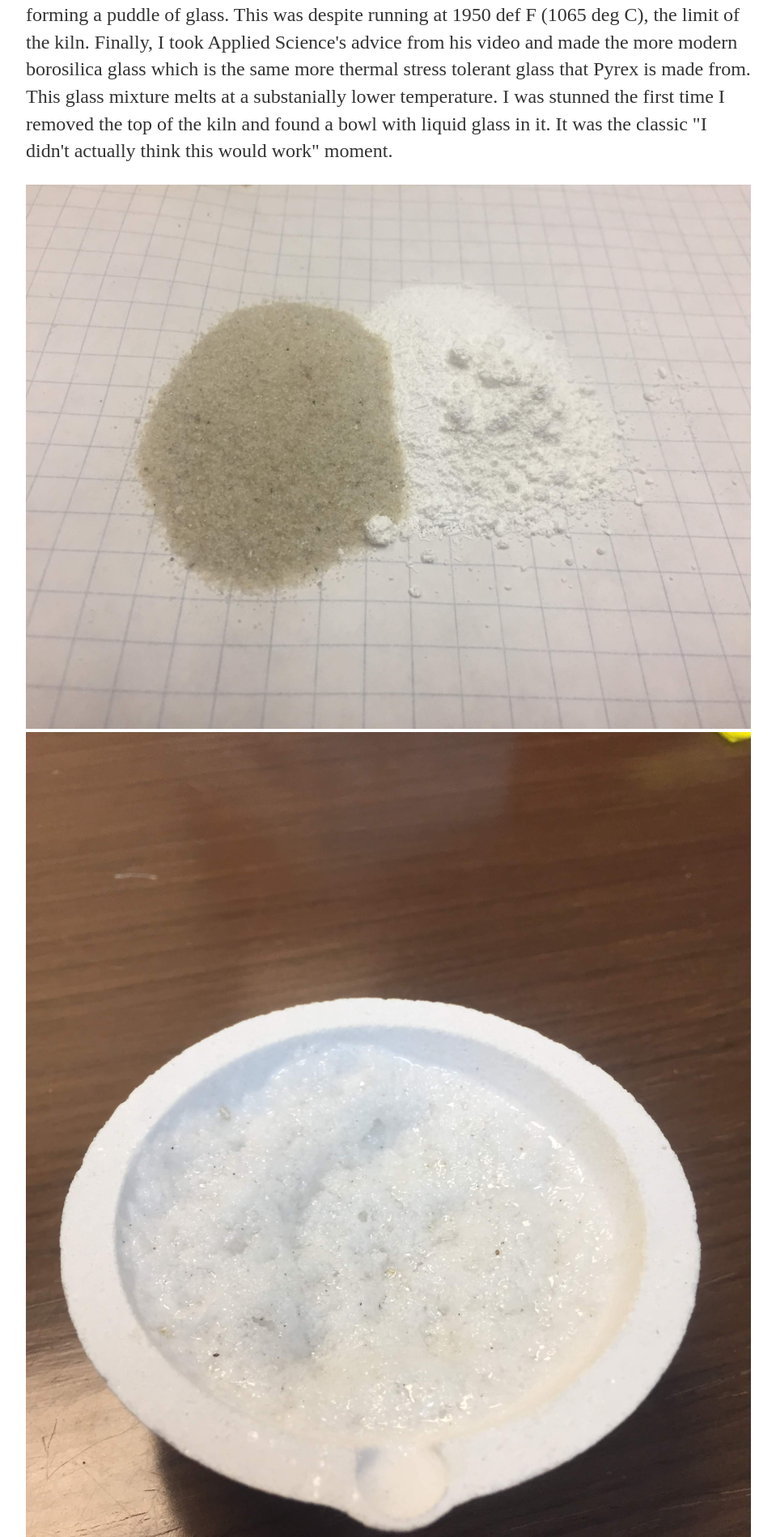
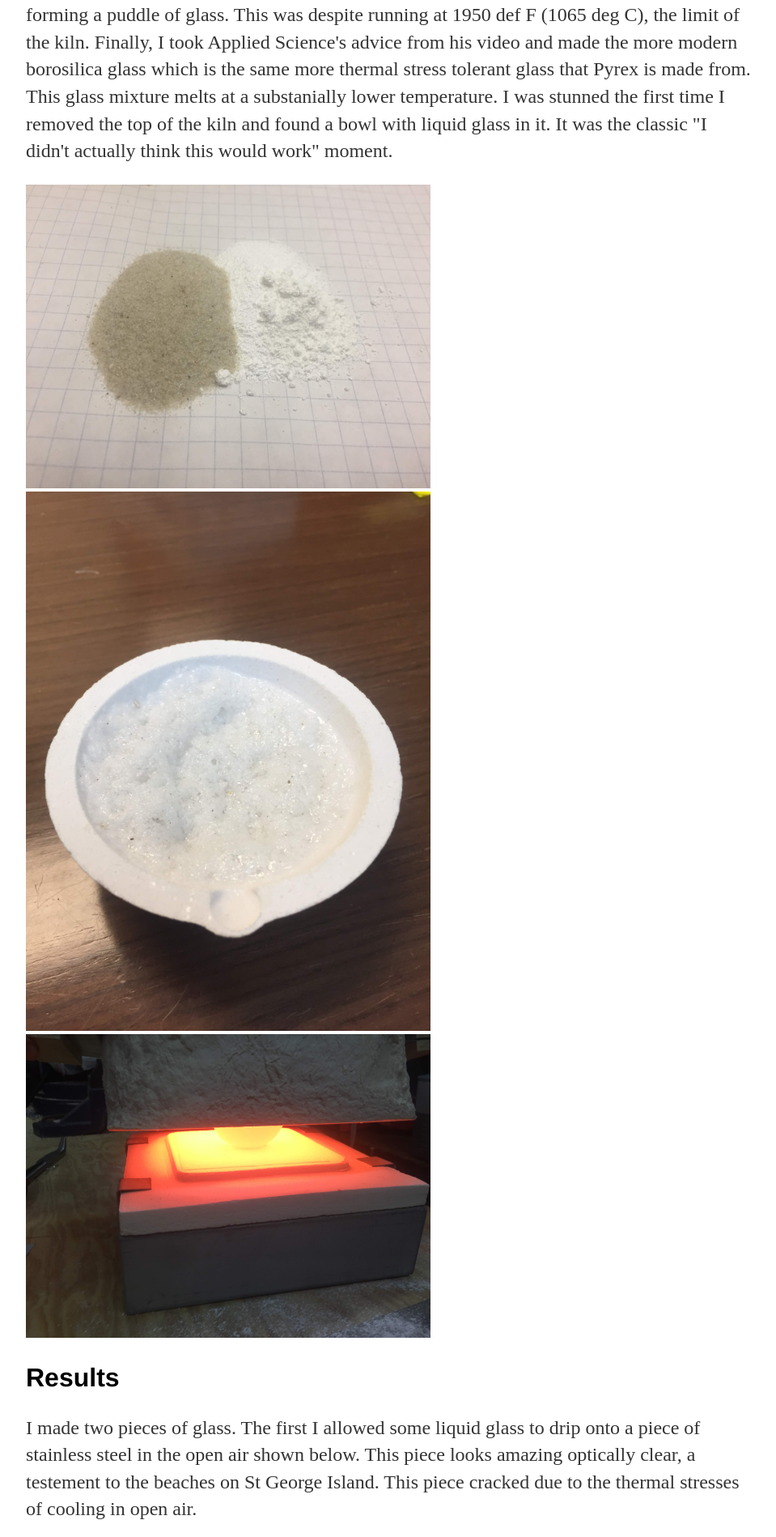
Before and after one commit to pburgeson/pburgeson.github.io, a Jekyll site: the page built from diy_glass/index.html, in a window 1280 px wide. Shown: the part 2589-4487 px from the top of the page at 81% size, without its empty margins (160-1119 px from the left). Built offline with Jekyll 4.4.1, drawn with Linux system fonts in a browser that asks for light colours.

Commit message:
Fixing image sizes

```diff
--- a/diy_glass/index.html
+++ b/diy_glass/index.html
@@ -20,18 +20,18 @@ title: DIY Glass
 <h2>Testing</h2>
 <p>My first set of attempts was to make less modern silica glass.  I let it "bake" for hours but could not get pooling to occur.  Effecitvely, I glazed the sand and with glass instead of forming a puddle of glass.  This was despite running at 1950 def F (1065 deg C), the limit of the kiln.  Finally, I took Applied Science's advice from his video and made the more modern borosilica glass which is the same more thermal stress tolerant glass that Pyrex is made from.  This glass mixture melts at a substanially lower temperature.  I was stunned the first time I removed the top of the kiln and found a bowl with liquid glass in it.  It was the classic "I didn't actually think this would work" moment.</p>
 
-<img src="../assets/diyglass/glass_ingredients.jpg">
-<img src="../assets/diyglass/glass_first_attempt.jpg">
-<img src="../assets/diyglass/glass_baking.jpg">
+<img src="../assets/diyglass/glass_ingredients.jpg" width="500">
+<img src="../assets/diyglass/glass_first_attempt.jpg" width="500">
+<img src="../assets/diyglass/glass_baking.jpg" width="500">
 
 <h2>Results</h2>
 <p>I made two pieces of glass.  The first I allowed some liquid glass to drip onto a piece of stainless steel in the open air shown below.  This piece looks amazing optically clear, a testement to the beaches on St George Island.  This piece cracked due to the thermal stresses of cooling in open air.</p>
 
-<img src="../assets/diyglass/glass_second_attempt.jpg">
-<img src="../assets/diyglass/glass_second_attempt_result.jpg">
+<img src="../assets/diyglass/glass_second_attempt.jpg" width="500">
+<img src="../assets/diyglass/glass_second_attempt_result.jpg" width="500">
 
 <p>The second piece of glass I poured onto the flat piece of graphite.  I then placed the hockey puck of liquid glass and the graphite back into the kiln so the glass would have a better chance to anneal.  Unfortunately, liquid glass is highly caustic and absorbs materials it is in contact with.  My hockey puck of glass absorbed some of the black carbon giving it the dark color shown below.</p>
 
-<img src="../assets/diyglass/glass_second_attempt_puck.jpg">
+<img src="../assets/diyglass/glass_second_attempt_puck.jpg" width="500">
 
 <p>While my wife loved the thought and effort for her gift, practical woman that she is, she opted not to spend the money to have the glass hockey puck cut into jewelry.  I am still happy having made glass from various powders.  This also provided me with the excuse I needed to buy kiln, which will likely come in handy on future projects.</p>
```
